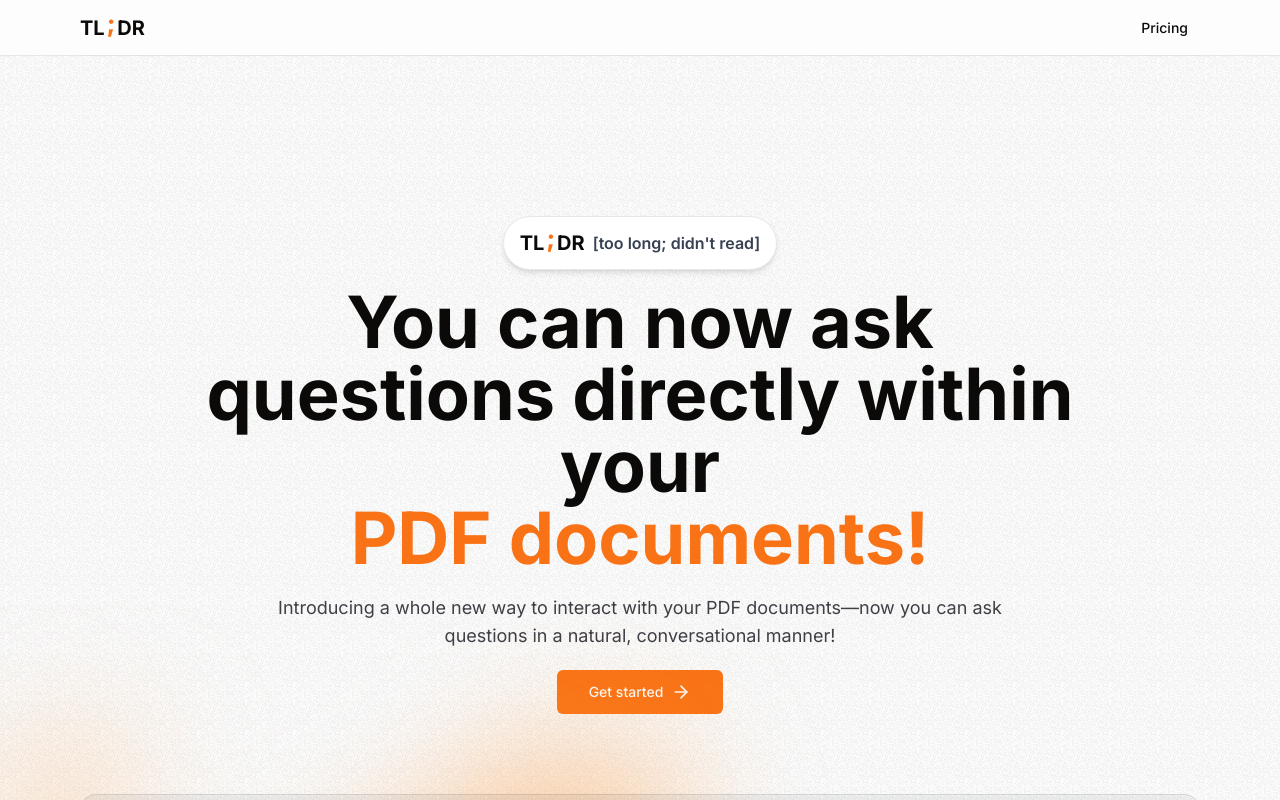
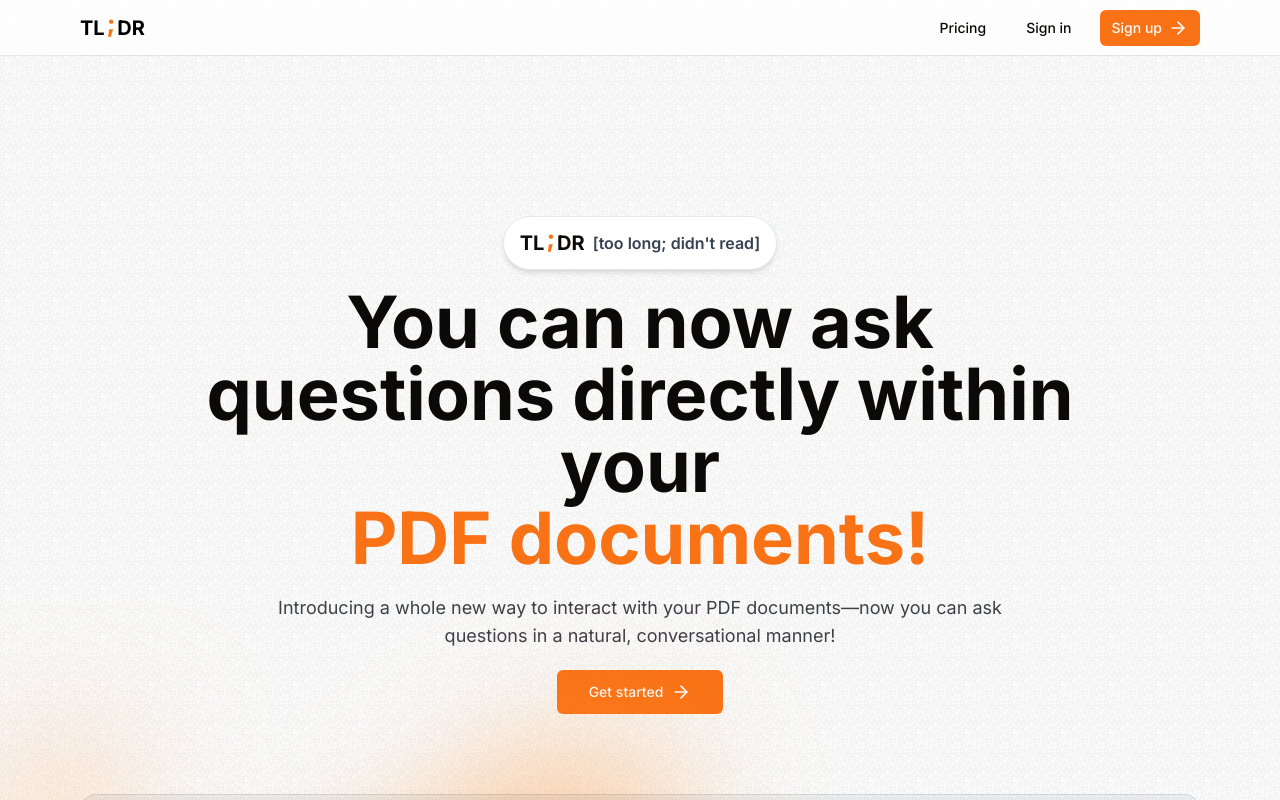
Before and after one commit to ensarokumus/tldr-app, a Next.js app: page / in a window 1280 px wide. Shown: the top 800 px of the page. Built offline with nearby package versions, Linux system fonts and the light colour scheme.

Commit message:
feat: adds kindeAuth with Navbar

```diff
--- a/package.json
+++ b/package.json
@@ -9,6 +9,7 @@
     "lint": "next lint"
   },
   "dependencies": {
+    "@kinde-oss/kinde-auth-nextjs": "^2.2.13",
     "@radix-ui/react-slot": "^1.0.2",
     "@tailwindcss/typography": "^0.5.13",
     "add": "^2.0.6",
--- /dev/null
+++ b/src/app/api/auth/[kindeAuth]/route.ts
@@ -0,0 +1,3 @@
+import { handleAuth } from "@kinde-oss/kinde-auth-nextjs/server";
+
+export const GET = handleAuth();
--- a/src/components/Navbar.tsx
+++ b/src/components/Navbar.tsx
@@ -1,13 +1,15 @@
 import Link from "next/link";
 import MaxWidthWrapper from "./MaxWidthWrapper";
 import { buttonVariants } from "./ui/button";
+import { LoginLink, RegisterLink } from "@kinde-oss/kinde-auth-nextjs/server";
+import { ArrowRight } from "lucide-react/";
 
 const Navbar = () => {
   return (
     <nav className="sticky h-14 inset-x-0 top-0 z-30 w-full border-b border-gray-200 bg-white/75 backdrop-blur-lg transition-all">
       <MaxWidthWrapper>
         <div className="flex h-14 items-center justify-between border-b border-zinc-200">
-          <Link href={"/"} className="flex z-40 font-bold text-xl">
+          <Link href={"/"} className="flex z-40 font-bold text-xl text-black">
             TL
             <span className="text-primary font-extrabold leading-5 text-2xl mx-0.5">
               ;
@@ -28,6 +30,21 @@ const Navbar = () => {
               >
                 Pricing
               </Link>
+              <LoginLink
+                className={buttonVariants({
+                  variant: "ghost",
+                  size: "sm",
+                })}
+              >
+                Sign in
+              </LoginLink>
+              <RegisterLink
+                className={buttonVariants({
+                  size: "sm",
+                })}
+              >
+                Sign up <ArrowRight className="ml-1.5 h-5 w-5" />
+              </RegisterLink>
             </>
           </div>
         </div>
```
Also changed, not shown: 2 other files (tests, documents, lock files or other folders).
